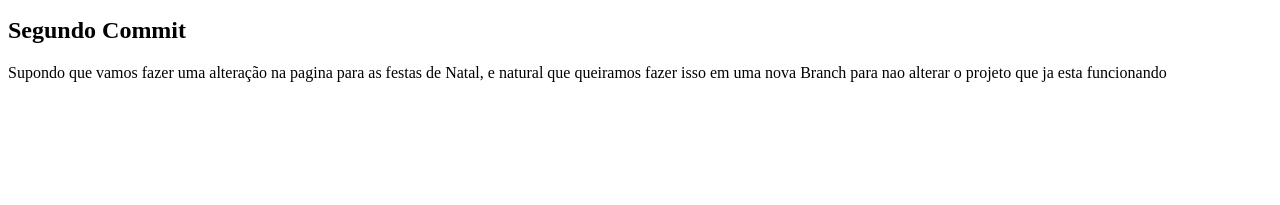
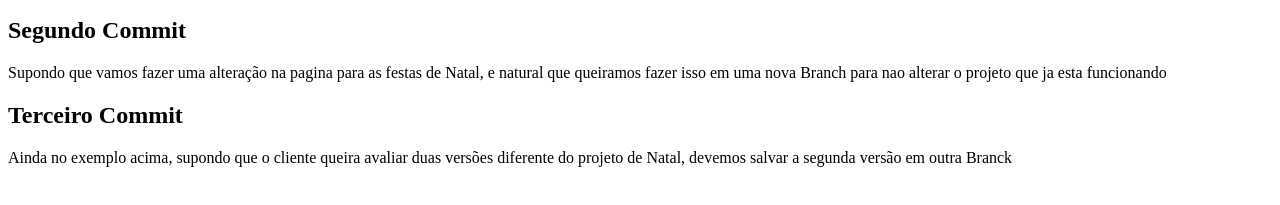
Before and after one commit to raphmonte/Git-Aula1, a plain HTML site: page index.html in a window 1280 px wide. Shown: the part 101-306 px from the top of the page. Drawn offline with Linux system fonts and the light colour scheme.

Commit message:
Segunda versão do projeto em outra Branch

```diff
--- a/index.html
+++ b/index.html
@@ -10,5 +10,7 @@
     <p>Supondo que temos um projeto pronto</p>
     <h2>Segundo Commit</h2>
     <p>Supondo que vamos fazer uma alteração na pagina para as festas de Natal, e natural que queiramos fazer isso em uma nova Branch para nao alterar o projeto que ja esta funcionando</p>
+    <h2>Terceiro Commit</h2>
+    <p>Ainda no exemplo acima, supondo que o cliente queira avaliar duas versões diferente do projeto de Natal, devemos salvar a segunda versão em outra Branck </p>
 </body>
 </html>
```
